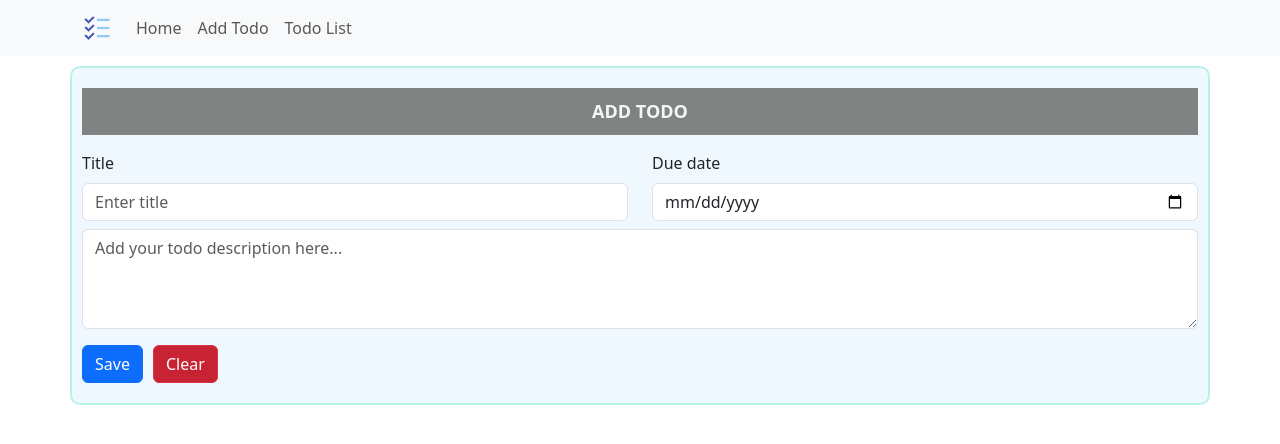
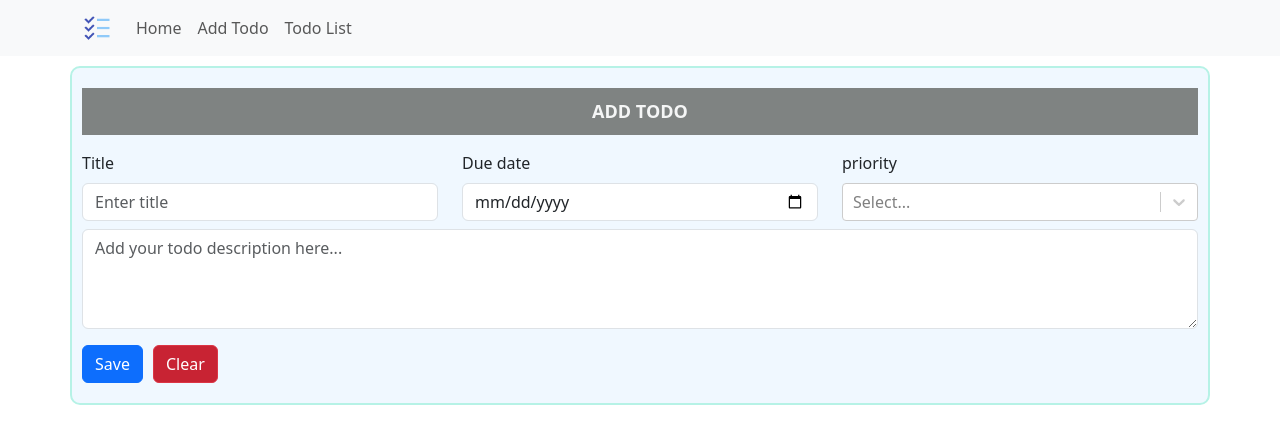
Before and after one commit to Sarman-Dasa/todo-app, a React (Create React App) app: page /add-todo in a window 1280 px wide. Shown: the top 444 px of the page. Built offline with nearby package versions, Linux system fonts and the light colour scheme.

Commit message:
install react-select package & add sortOrder reducers & add priority Filed to todo form

```diff
--- a/package.json
+++ b/package.json
@@ -14,6 +14,7 @@
     "react-redux": "^9.1.2",
     "react-router-dom": "^6.23.1",
     "react-scripts": "5.0.1",
+    "react-select": "^5.8.0",
     "sweetalert2": "^11.11.0",
     "sweetalert2-react-content": "^5.0.7",
     "uuid": "^9.0.1",
--- a/src/Component/AddTodo.js
+++ b/src/Component/AddTodo.js
@@ -5,6 +5,7 @@ import { useDispatch } from "react-redux";
 import { addTodo, updateTodo } from "../app/todo/todosSlice";
 import { v4 as uuidv4 } from "uuid";
 import ToastMesage from "./ToastMesage";
+import Select from 'react-select'
 
 export default function AddTodo(props) {
   const dispatch = useDispatch();
@@ -13,10 +14,17 @@ export default function AddTodo(props) {
     title: "",
     dueDate: "",
     description: "",
+    priority: ""
   });
   const [showToast, setShowToast] = useState(false);
   const [validated, setValidated] = useState(false);
   const [isEdit, setIsEdit] = useState(false);
+
+  const options = [
+    { value: 'high', label: 'High' },
+    { value: 'medium', label: 'Medium' },
+    { value: 'low', label: 'Low' }
+  ]
 
   // Set form data into variable as key value pair
   const handleFormData = (e) => {
@@ -27,6 +35,13 @@ export default function AddTodo(props) {
     }));
   };
 
+  const handleSelectChange = (e) => {
+    console.log(e.value);
+    setTodoDetail((preview) => ({
+      ...preview,
+      priority: e.value,
+    }));
+  }
   //Clear Form data
   const clearData = () => {
     setTodoDetail({
@@ -34,6 +49,7 @@ export default function AddTodo(props) {
       title: "",
       dueDate: "",
       description: "",
+      priority: ""
     });
     setValidated(false);
   };
@@ -66,7 +82,7 @@ export default function AddTodo(props) {
       setTodoDetail(props.item);
       setIsEdit(true);
     }
-  }, []);
+  }, [props]);
   return (
     <div className="container add-todo">
       <Form noValidate validated={validated} onSubmit={saveTodoList}>
@@ -98,6 +114,10 @@ export default function AddTodo(props) {
             <Form.Control.Feedback type="invalid">
               Please select due date
             </Form.Control.Feedback>
+          </Form.Group>
+          <Form.Group as={Col} controlId="description">
+            <Form.Label>priority</Form.Label>
+            <Select options={options} onChange={handleSelectChange} />
           </Form.Group>
         </Row>
         <Form.Group className="mb-3 my-2" controlId="description">
--- a/src/app/todo/todosSlice.js
+++ b/src/app/todo/todosSlice.js
@@ -1,14 +1,9 @@
 import { createSlice } from "@reduxjs/toolkit";
-
+import todos from "../../Data/todos";
 const todosSlice = createSlice({
     name: 'todos',
     initialState: {
-        todos: [{
-            id: 'sS4fbR5K5H',
-            title: 'first',
-            description: 'test',
-            dueDate: '2024-05-23'
-        }],
+        todos: todos,
     },
     reducers: {
         addTodo(state, action) {
@@ -16,7 +11,8 @@ const todosSlice = createSlice({
         },
 
         deleteTodo(state, action) {
-            state.todos = state.todos.filter((item) => item.id !== action.payload)
+            let index = state.todos.findIndex((item) => item.id === action.payload.id);
+            state.todos.splice(index, 1);
         },
 
         updateTodo(state, action) {
@@ -24,9 +20,15 @@ const todosSlice = createSlice({
             if (index !== -1) {
                 state.todos[index] = action.payload;
             }
+        },
+
+        sortOrder(state, action) {
+            let key = action.payload;
+            console.log("call");
+            state.todos.sort((a, b) => a[key].localeCompare(b[key], 'en', { sensitivity: 'accent' }))
         }
     }
 })
 
-export const { addTodo, deleteTodo, updateTodo } = todosSlice.actions;
+export const { addTodo, deleteTodo, updateTodo, sortOrder } = todosSlice.actions;
 export default todosSlice.reducer;
```
